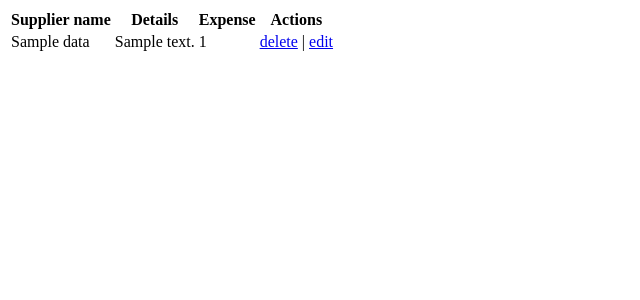
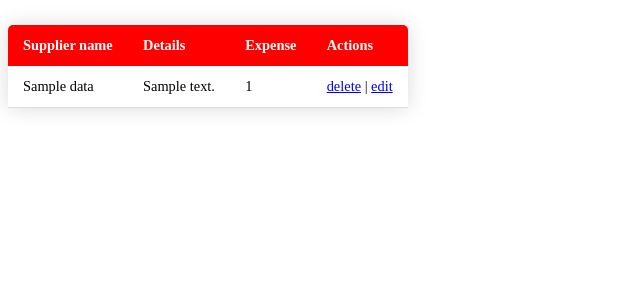
Before and after one commit to DatPika/System-Development-ECommerce, a PHP site: template app/views/Expense/index.php in a window 1280 px wide. Shown: the top 300 px of the page, without its empty margins (0-640 px from the left). Run offline with PHP 8.4, Linux system fonts and the light colour scheme; the template is opened without the code that fills it: most values are stand-ins (such as "Sample title", 1, 10 or a date in 2020).

Commit message:
css for expense index partially done

```diff
--- a/Style/styles.css
+++ b/Style/styles.css
@@ -0,0 +1,18 @@
+.content-table {
+	border-collapse: collapse;
+	margin: 25px 0;
+	font-size: 0.9em;
+	min-width: 400px;
+}
+
+.content-table thead tr {
+	background-color: red;
+	color: white;
+	text-align: left;
+	font-weight: bold;
+}
+
+.content-table th,
+.content-table td {
+
+}
--- a/app/views/Expense/index.php
+++ b/app/views/Expense/index.php
@@ -1,18 +1,29 @@
 <?php $this->view('shared/header',_('Expense Table')); ?>
 
-<table>
-	<tr><th><?= _('Supplier name') ?></th><th><?= _('Details') ?></th><th><?= _('Expense') ?></th><th><?= _('Actions') ?></th></tr>
+<table class="content-table">
+	<thead>
+		<tr>
+			<th><?= _('Supplier name') ?></th>
+			<th><?= _('Details') ?></th>
+			<th><?= _('Expense') ?></th>
+			<th><?= _('Actions') ?></th>
+		</tr>
+	</thead>
 <?php
 foreach ($data as $expense) { ?>
-	<tr><td><?= htmlentities($expense->supplierName) ?></td>
-		<td><?= htmlentities($expense->details) ?></td>
-		<td><?= htmlentities($expense->totalExpense) ?></td>
-		<td><a href='/Expense/delete/<?=$expense->expense_id?>'><?= _('delete') ?></a> |
-			<a href='/Expense/edit/<?=$expense->expense_id?>'><?= _('edit') ?></a>
+	<tbody>
+		<tr>
+			<td><?= htmlentities($expense->supplierName) ?></td>
+			<td><?= htmlentities($expense->details) ?></td>
+			<td><?= htmlentities($expense->totalExpense) ?></td>
+			<td><a href='/Expense/delete/<?=$expense->expense_id?>'><?= _('delete') ?></a> | <a href='/Expense/edit/<?=$expense->expense_id?>'><?= _('edit') ?></a>
+		</tr>
+	</tbody>
+
 <?php
-
 }
 ?>
+
 </table>
 
 <?php $this->view('shared/footer'); ?>
--- a/app/views/shared/header.php
+++ b/app/views/shared/header.php
@@ -5,7 +5,50 @@
 	<meta name="viewport" content="width=device-width, initial-scale=1">
 	<script src="../../../JavaScript/script.js"></script>
 	<link rel="stylesheet" href="../../../Style/styles.css">
+	<link rel="stylesheet" href="https://unicons.iconscout.com/release/v4.0.0/css/line.css">
 	<title><?= $data ?></title>
+
+	<style>
+
+		.content-table {
+			border-collapse: collapse;
+			margin: 25px 0;
+			font-size: 0.9em;
+			min-width: 400px;
+			border-radius: 5px 5px 0 0;
+			overflow: hidden;
+			box-shadow: 0 0 20px rgba(0, 0, 0, 0.15);
+		}
+
+		.content-table thead tr {
+			background-color: red;
+			color: white;
+			text-align: left;
+			font-weight: bold;
+		}
+
+		.content-table th,
+		.content-table td {
+			padding: 12px 15px;
+		}
+
+		.content-table tbody tr {
+			border-bottom: 1px solid #dddddd;
+		}
+
+		.createPage {
+			min-height: 100vh;
+			display: flex;
+			align-items: center;
+			justify-content: center;
+			background-color: lightgray;
+		}
+
+
+
+
+	</style>
+
 </head>
 <body>
 <?php
```
